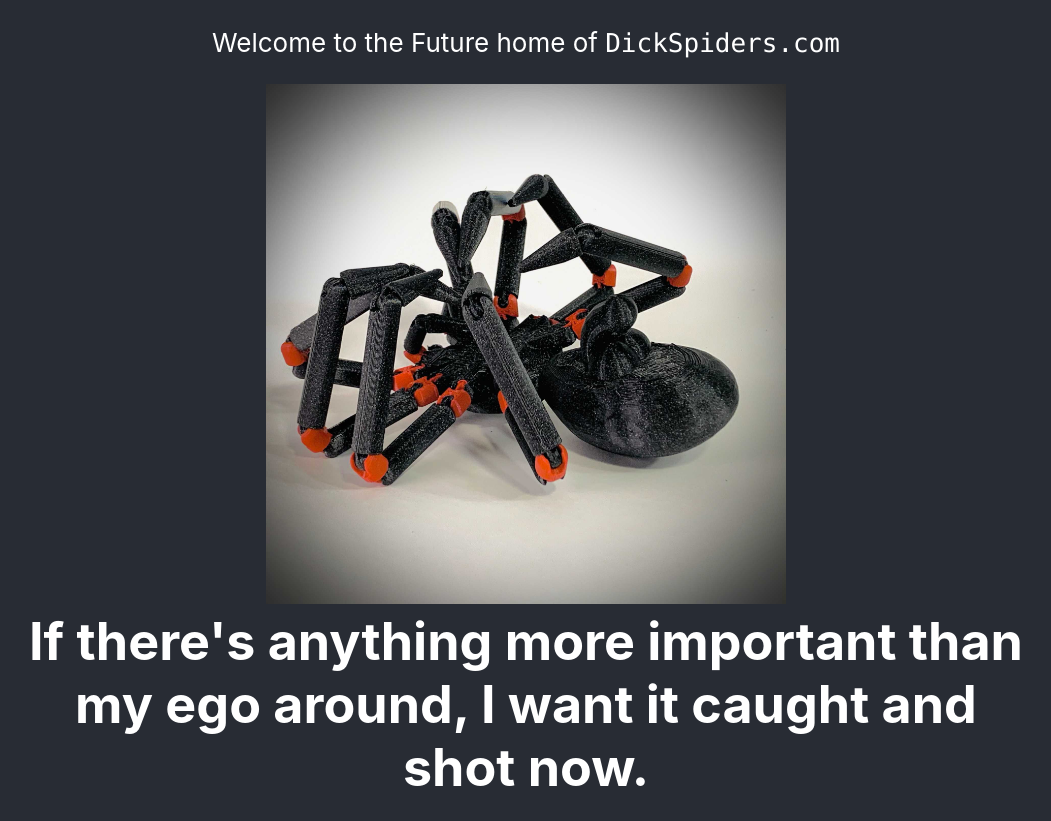
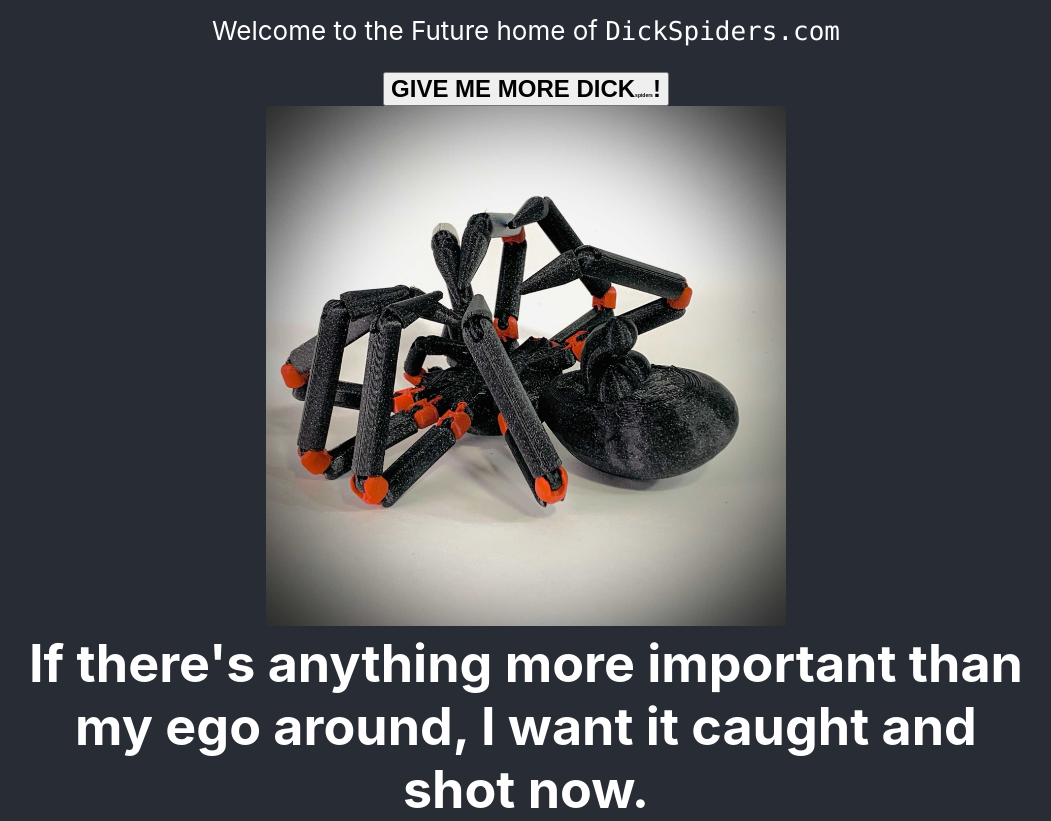
Before and after one commit to sirclesam/sirclesam.github.io, a React (Create React App) app: page / in a window 1280 px wide. Shown: the whole page, without its empty margins (114-1165 px from the left). Before the commit the page ends 800 px from the top, so only its background shows below. Built offline with nearby package versions, Linux system fonts and the light colour scheme.

Commit message:
getRandomDick

```diff
--- a/public/index.html
+++ b/public/index.html
@@ -5,7 +5,7 @@
     <link rel="icon" href="%PUBLIC_URL%/favicon.ico" />
     <meta name="viewport" content="width=device-width, initial-scale=1" />
     <meta name="theme-color" content="#000000" />
-    <meta name="description" content="Web site created using create-react-app" />
+    <meta name="description" content="Because why the fuck not" />
     <link rel="apple-touch-icon" href="%PUBLIC_URL%/logo192.png" />
     <!--
       manifest.json provides metadata used when your web app is installed on a
--- a/src/App.css
+++ b/src/App.css
@@ -25,29 +25,20 @@ html {
   display: flex;
   flex-direction: column;
   align-items: center;
-  justify-content: center;
+  /* justify-content: center; */
   font-size: calc(10px + 2vmin);
   color: white;
 }
 
-.App-link {
-  color: #61dafb;
+#title {
+  margin-top: 15px;
 }
 
-@keyframes App-logo-spin {
-  from {
-    transform: rotate(0deg);
-  }
-  to {
-    transform: rotate(360deg);
-  }
+.moarDick {
+  font-size: 24px;
+  font-weight: 800;
 }
 
-@keyframes App-logo-spin2 {
-  from {
-    transform: rotate(360deg);
-  }
-  to {
-    transform: rotate(0deg);
-  }
+.tinySpiders {
+  font-size: 5px;
 }
--- a/src/App.js
+++ b/src/App.js
@@ -1,3 +1,4 @@
+import { useState } from "react";
 import "./App.css";
 // import { quotes } from "./quotes";
 
@@ -32,16 +33,26 @@ function App() {
   const images = importAll(require.context("../public/imgs", false, /\.(png|jpe?g|svg|gif)$/));
 
   // const randomImages = shuffle(images);
+  const [randomSrc, setSrc] = useState(images[Math.floor(Math.random() * images.length)].default);
+  const [randomQuote, setQuote] = useState(quotes[Math.floor(Math.random() * quotes.length)]);
 
-  const randomSrc = images[Math.floor(Math.random() * images.length)].default;
-  const randomQuote = quotes[Math.floor(Math.random() * quotes.length)];
+  const getRandomDick = () => {
+    setSrc(images[Math.floor(Math.random() * images.length)].default);
+    setQuote(quotes[Math.floor(Math.random() * quotes.length)]);
+  };
+
+  // const randomSrc = images[Math.floor(Math.random() * images.length)].default;
+  // const randomQuote = quotes[Math.floor(Math.random() * quotes.length)];
 
   return (
     <div className="App">
       <header className="App-header">
-        <p>
+        <p id="title">
           Welcome to the Future home of <code>DickSpiders.com</code>
         </p>
+        <button className={"moarDick"} onClick={getRandomDick}>
+          GIVE ME MORE DICK<span className="tinySpiders">spiders</span>!
+        </button>
         <div className="spiders">
           <img
             src={randomSrc}
```
